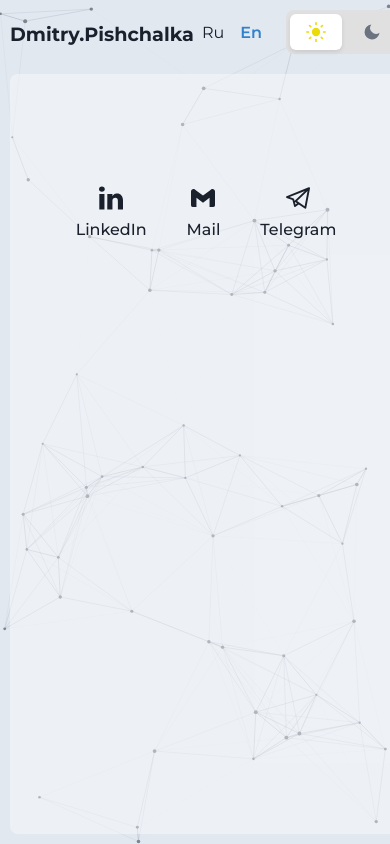
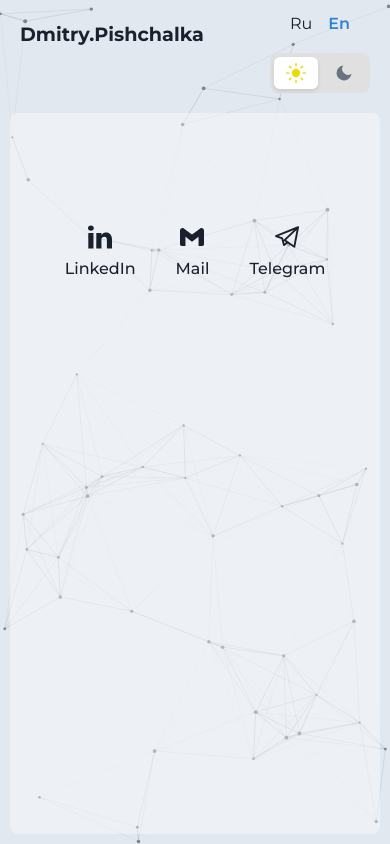
Before and after one commit to dmitryprogrammer/personal-website, a React (Vite) app: page / in a window 390 px wide. Built offline with nearby package versions, Linux system fonts and the light colour scheme.

Commit message:
Improved styles for mobile

```diff
--- a/src/assets/styles/_variables.scss
+++ b/src/assets/styles/_variables.scss
@@ -1,5 +1,5 @@
 // Breakpoints
-$mobileLower: 500px;
+$mobileLower: 320px;
 $mobile: 767px;
 $tablet: 1024px;
 $desktop: 1200px;
--- a/src/components/header/header/header.scss
+++ b/src/components/header/header/header.scss
@@ -1,8 +1,10 @@
+@use "../../../assets/styles/variables";
+
 .header {
   display: flex;
   flex-flow: row nowrap;
   justify-content: space-between;
-  padding: 10px 0;
+  padding: 10px;
   grid-row: 1;
 }
 
@@ -20,4 +22,8 @@
   flex-flow: row nowrap;
   gap: 16px;
   align-items: center;
+
+  @media (max-width: variables.$mobile) {
+    flex-flow: column nowrap;
+  }
 }
--- a/src/components/header/logo/logo.scss
+++ b/src/components/header/logo/logo.scss
@@ -14,7 +14,7 @@
     }
   }
 
-  @media screen and (max-width: variables.$mobileLower) {
+  @media screen and (max-width: variables.$mobile) {
     &__link {
       font-size: 1.2rem;
     }
--- a/src/components/header/theme-switcher/theme-switcher.scss
+++ b/src/components/header/theme-switcher/theme-switcher.scss
@@ -1,3 +1,5 @@
+@use "../../../assets/styles/variables";
+
 $activeIconColor: #ebdc09;
 
 .theme-switcher-list {
@@ -22,6 +24,11 @@ $activeIconColor: #ebdc09;
 
   &:hover {
     background-color: rgba(0, 0, 0, 0.05);
+  }
+
+  @media (max-width: variables.$mobile) {
+    padding: 6px 12px;
+    font-size: 12px;
   }
 
   &.theme-switcher_active {
```
